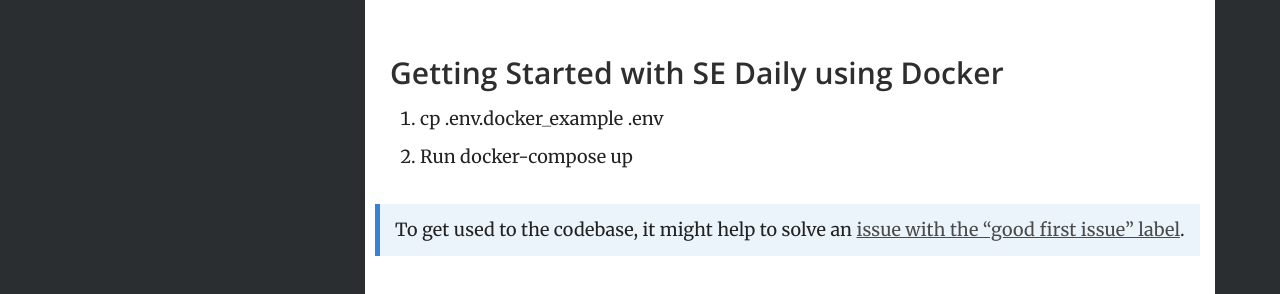
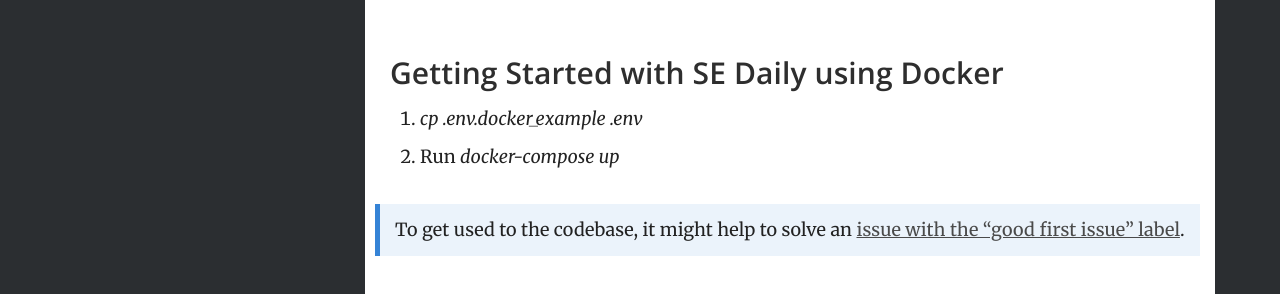
Before and after one commit to SoftwareEngineeringDaily/softwareengineeringdaily.github.io, a Jekyll site: the page built from _docs/Backend/gettingstarted.md, in a window 1280 px wide. Shown: the part 1885-2179 px from the top of the page. Built offline with Jekyll 4.4.1, drawn with Linux system fonts in a browser that asks for light colours.

Commit message:
Fix formatting

```diff
--- a/_docs/Backend/gettingstarted.md
+++ b/_docs/Backend/gettingstarted.md
@@ -45,7 +45,7 @@ _(Then check package.json for other builds)_
 
 ### Getting Started with SE Daily using Docker
 
-1. cp .env.docker_example .env
-2. Run docker-compose up
+1. _cp .env.docker_example .env_
+2. Run _docker-compose up_
 
 > To get used to the codebase, it might help to solve an [issue with the "good first issue" label](https://github.com/SoftwareEngineeringDaily/software-engineering-daily-api/issues?q=is%3Aissue+is%3Aopen+label%3A%22good+first+issue%22).
```
